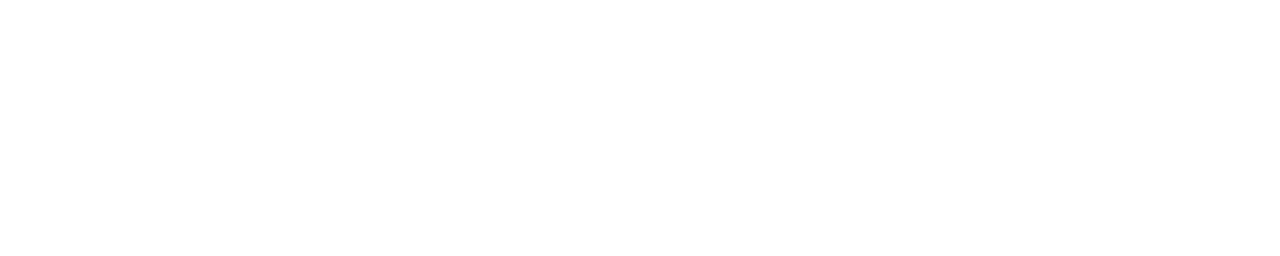
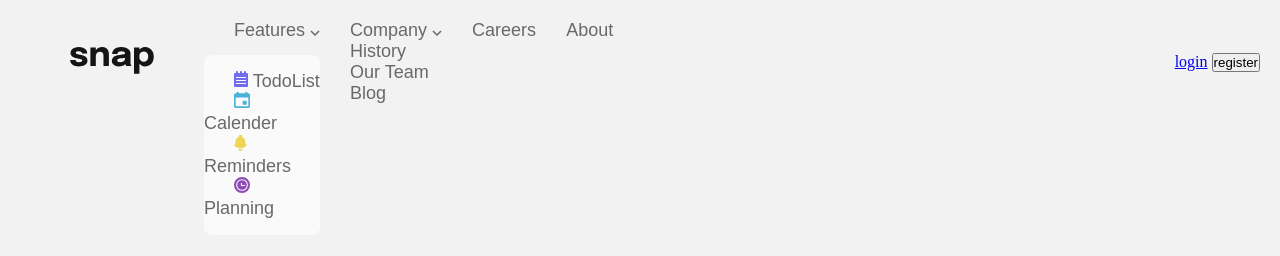
Before and after one commit to ziadastih/css-challenge, a plain HTML site: page index.html in a window 1280 px wide. Drawn offline with Linux system fonts and the light colour scheme.

Commit message:
html structure for nav design and nav styling (logo dropdown)

```diff
--- a/index.html
+++ b/index.html
@@ -5,7 +5,72 @@
     <meta http-equiv="X-UA-Compatible" content="IE=edge" />
     <meta name="viewport" content="width=device-width, initial-scale=1.0" />
     <link rel="stylesheet" href="style.css" />
-    <title>Document</title>
+    <link rel="shortcut icon" href="./images/favicon-32x32.png" />
+    <title>SNAP</title>
   </head>
-  <body></body>
+  <body>
+    <nav class="nav-bar">
+      </div>
+      <ul class="nav-links">
+          <!-- ======logo======== -->
+          <div class="logo">
+          <li><a href="#"><img src="./images/logo.svg" alt=""></a></li></div>
+        <!-- =========nav-links========== -->
+        <div class="nav-menu">
+          <!-- =========features dropdown -->
+          <li class="features">
+            <a href="#"
+              >Features <img src="./images/icon-arrow-down.svg" alt=""
+            /></a>
+            <ul class="dropdown">
+              <li>
+                <a href="#"
+                  ><img src="./images/icon-todo.svg" alt="" /> todoList</a
+                >
+              </li>
+              <li>
+                <a href="#"
+                  ><img src="./images/icon-calendar.svg" alt="#" /> calender</a
+                >
+              </li>
+              <li>
+                <a href="#"
+                  ><img src="./images/icon-reminders.svg" alt="#" />
+                  reminders</a
+                >
+              </li>
+              <li>
+                <a href="#"
+                  ><img src="./images/icon-planning.svg" alt="#" /> planning</a
+                >
+              </li>
+            </ul>
+          </li>
+          <li class="features">
+            <a href=""
+              >company <img src="./images/icon-arrow-down.svg" alt=""
+            /></a>
+            <ul class="dropdown2">
+              <li><a href="#">history</a></li>
+              <li><a href="#">our team</a></li>
+              <li><a href="#">blog</a></li>
+            </ul>
+          </li>
+          <!-- ==============drop down ends============== -->
+
+          <li><a href="#">careers</a></li>
+          <li><a href="#">about</a></li>
+        </div>
+        </div>
+
+      </ul>
+      <div class="register">
+        <a href="#">login</a>
+        <a href="#">
+          <button class="btn">register</button>
+        </a>
+      </div>
+    </nav>
+    <!-- ===========nav ending=============== -->
+  </body>
 </html>
--- a/style.css
+++ b/style.css
@@ -0,0 +1,69 @@
+* {
+  margin: 0;
+  padding: 0;
+  box-sizing: border-box;
+}
+
+@import url("https://fonts.googleapis.com/css2?family=Epilogue:wght@500&display=swap");
+/* =====setting the bg for all web */
+body {
+  background: hsl(0, 0%, 95%);
+}
+/* ==========roots============ */
+:root {
+  --almostwhite: hsl(0, 0%, 98%);
+  --mediumgray: hsl(0, 0%, 41%);
+  --almostblack: hsl(0, 0, 8%);
+}
+li {
+  list-style: none;
+}
+/* =========roots ends============= */
+
+/* ==========nav bar intitial spacing ================== */
+.nav-bar {
+  display: flex;
+  align-items: center;
+  justify-content: space-between;
+  padding: 20px;
+}
+/* ====adjusting logo========= */
+.logo {
+  padding: 10px 50px;
+  list-style-type: none;
+}
+/* ===============logo ends=============== */
+
+/* =========nav-links============ */
+.nav-links {
+  display: flex;
+  align-items: center;
+  justify-content: space-between;
+}
+
+.nav-menu {
+  display: flex;
+}
+.nav-menu li {
+  list-style-type: none;
+  gap: 3em;
+}
+.nav-menu a {
+  text-decoration: none;
+  text-transform: capitalize;
+  font-family: "Epilogue", sans-serif;
+  font-size: 18px;
+  color: var(--mediumgray);
+  padding-left: 30px;
+}
+.features {
+  position: relative;
+}
+/* ===adjusting drop down bg=============== */
+.dropdown {
+  position: absolute;
+  padding: 1em 0;
+  top: 35px;
+  background-color: var(--almostwhite);
+  border-radius: 8px;
+}
```
